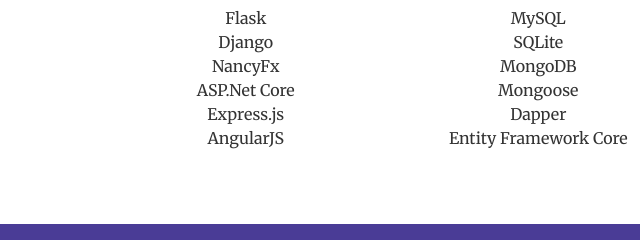
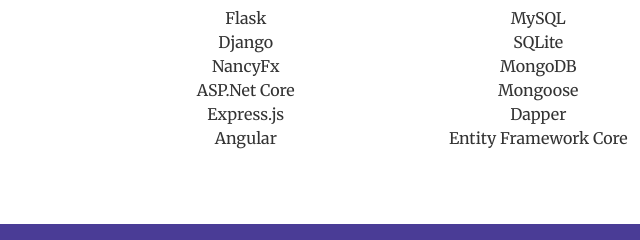
Before and after one commit to denglish7/denglish7.github.io, a website: page index.html in a window 1280 px wide. Shown: the part 1673-1913 px from the top of the page, 248-888 px from the left. Drawn offline with nearby package versions, Linux system fonts and the light colour scheme.

Commit message:
update skills

```diff
--- a/index.html
+++ b/index.html
@@ -126,7 +126,7 @@
                         <p>NancyFx</p>
                         <p>ASP.Net Core</p>
                         <p>Express.js</p>
-                        <p>AngularJS</p>
+                        <p>Angular</p>
                     </div>
                 </div>
                 <div class="col-lg-3 col-md-6 text-center">
```
